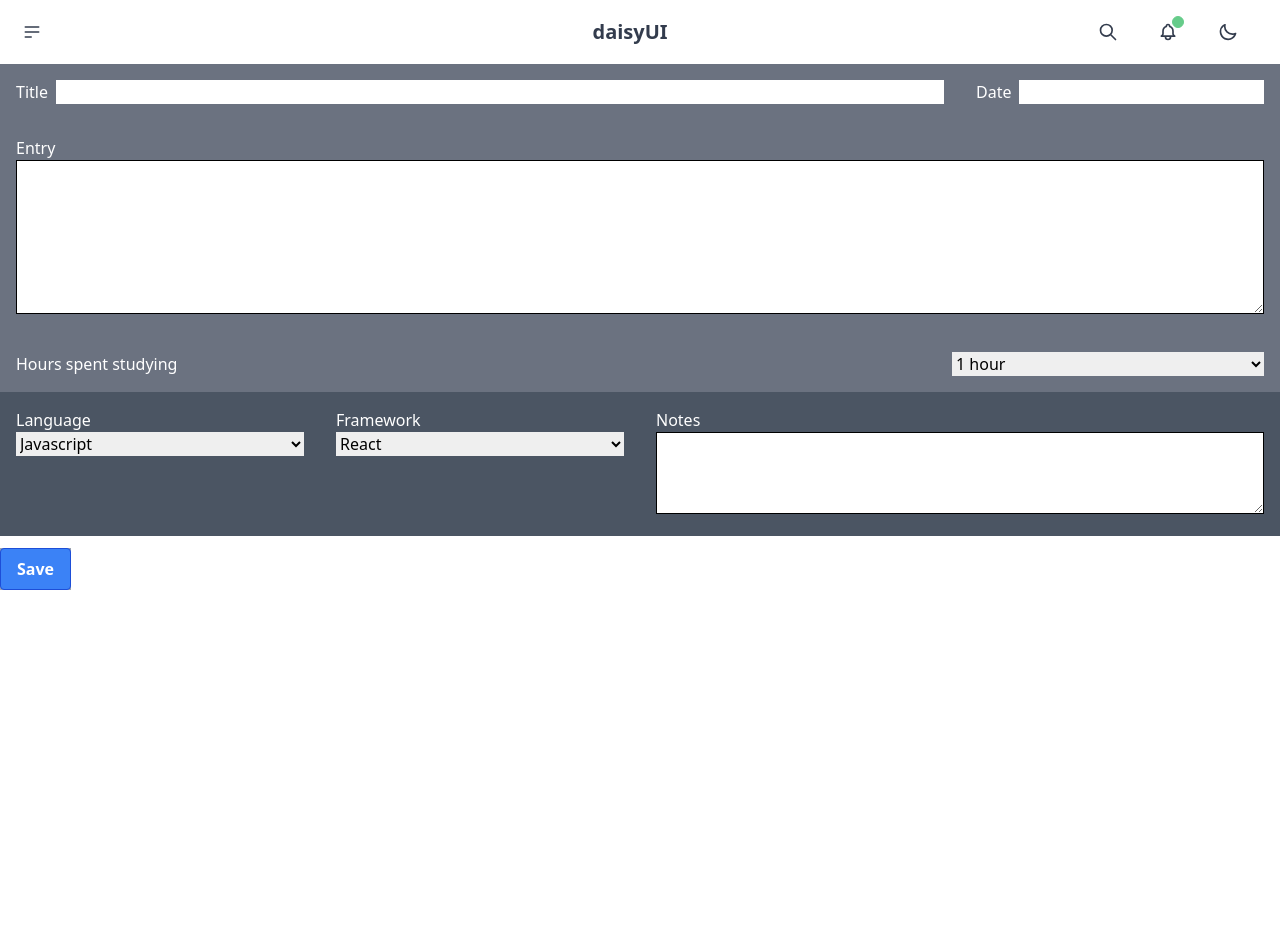
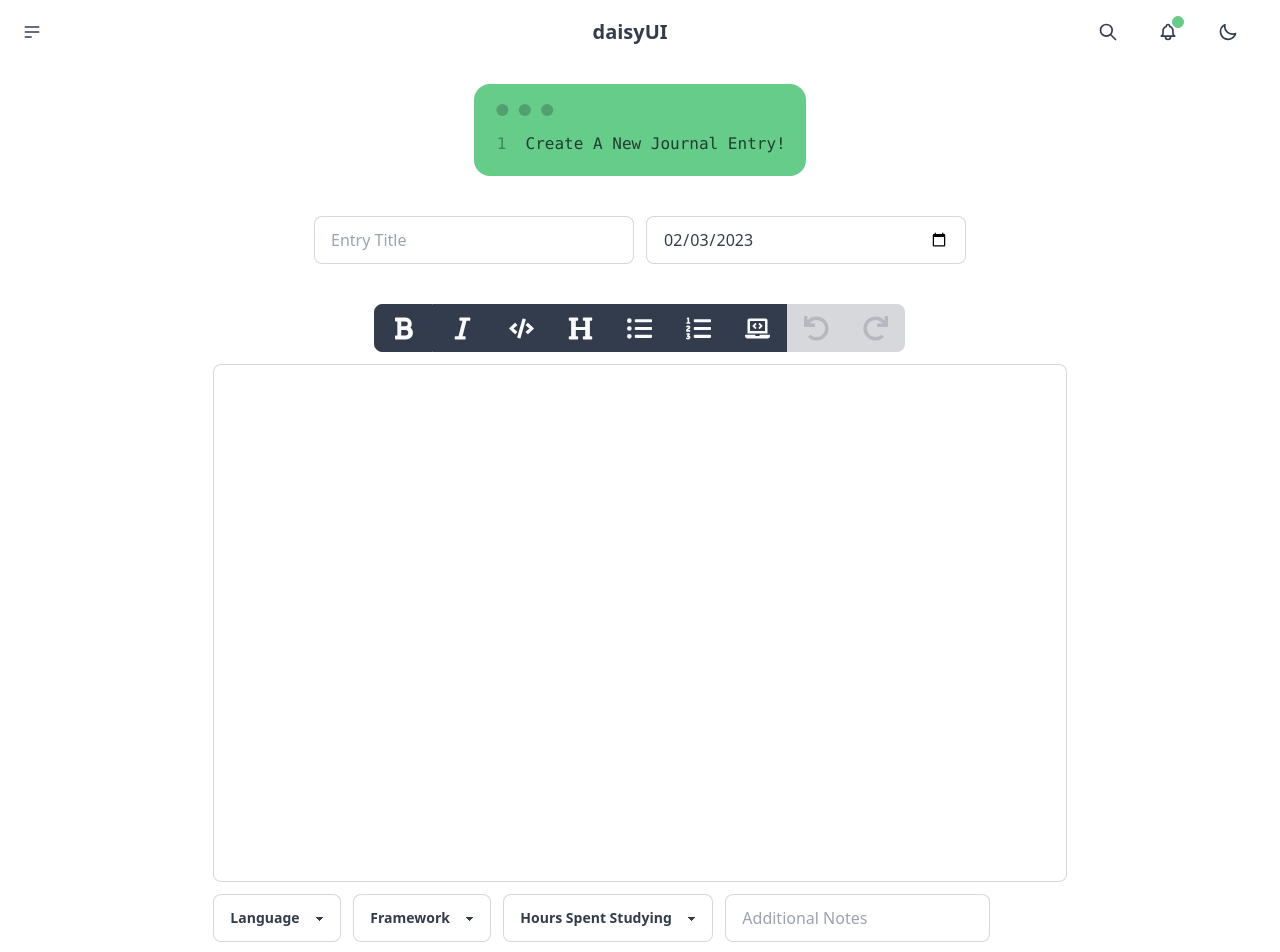
Before and after one commit to hdewett/jounal-app, a React (Create React App) app in the folder client/: page /newEntry in a window 1280 px wide. Shown: the top 952 px of the page. Before the commit the page ends 800 px from the top, so only its background shows below. Built offline with nearby package versions, Linux system fonts and the light colour scheme.

Commit message:
setup text editor using TipTap

```diff
--- a/client/src/components/Tiptap.jsx
+++ b/client/src/components/Tiptap.jsx
@@ -12,7 +12,7 @@ import {
   FaListUl
  } from 'react-icons/fa';
 import React from 'react';
-import { useState, useEffect } from 'react';
+import { useState } from 'react';
 import axios from  'axios';
 import { useNavigate } from "react-router-dom";
 
@@ -116,26 +116,29 @@ const MenuBar = ({ editor }) => {
   )
 }
 
-const TipTap = ({setEntryFormData}) => {
+const NewEntry = ({setEntryFormData}) => {
 
   const navigate = useNavigate();
 
+  // Formats and sets the default value of the date picker to today's date.
+  const today = new Date();
+  const date = today.setDate(today.getDate());
+  const defaultDateValue = new Date(date).toISOString().split('T')[0] // yyyy-mm-dd
+
   const [newEntry, setnewEntry] = useState({
-    title: "",
-    date: "",
-    entry:"",
-    hours: "",
-    language:"",
-    framework:"",
-    notes:"",
-    user: 1
+    title: null,
+    date: defaultDateValue,
+    entry: null,
+    hours: null,
+    language: null,
+    framework: null,
+    notes: null,
   });
 
 
   const updateEntry = (key, value) => {
-    console.log("saving html!");
     setnewEntry((prev) =>{
-  return {...prev, [key]:value}
+      return {...prev, [key]:value}
     })
   }
 
@@ -144,15 +147,16 @@ const TipTap = ({setEntryFormData}) => {
     extensions: [
       StarterKit,
     ],
+    onUpdate({ editor }) {
+      const html = editor.getHTML();
+      updateEntry("entry", html);
+    },
     content: ``,
   })
 
   // Save entry to the db
   const save = () => {
-    const html = editor.getHTML();
-    updateEntry("entry", html);
-    console.log(html);
-
+    console.log("Current State: ", newEntry)
     axios.post('/api/entries', newEntry)
     .then((response) => {
       navigate("/entriesfeed")
@@ -163,15 +167,11 @@ const TipTap = ({setEntryFormData}) => {
     });
   }
 
-  // Formats and sets the default value of the date picker to today's date.
-  const today = new Date();
-  const date = today.setDate(today.getDate());
-  const defaultValue = new Date(date).toISOString().split('T')[0] // yyyy-mm-dd
-
   // Get content from the text editor as html
   const getHtml = () => {
     const html = editor.getHTML();
-    return html;
+      console.log("Editor html: ", html);
+      return html;
   }
 
   return (
@@ -191,20 +191,23 @@ const TipTap = ({setEntryFormData}) => {
           value={newEntry.title}
           onChange={(event) => updateEntry("title", event.target.value)}
           className="input input-bordered w-full max-w-xs"
+          required
         />
         <input
           type="date"
-          defaultValue={defaultValue}
+          defaultValue={defaultDateValue}
           value={newEntry.date}
           onChange={(event) => updateEntry("date", event.target.value)}
-          placeholder="Type here"
           className="input input-bordered w-full max-w-xs"
         />
         </div>
         {/* Editor ToolBar - bold, italic, code snippet, etc... */}
         <MenuBar editor={editor} className="w-2/3"/>
         {/* Editor */}
-        <EditorContent editor={editor} className="textarea textarea-bordered w-2/3 mt-3 text-xl"/>
+        <EditorContent
+          editor={editor}
+          className="textarea textarea-bordered w-2/3 mt-3 text-xl"
+          />
         <div className="w-2/3 flex gap-x-3 mt-3">
         <select
           className="select select-bordered w-auto max-w-xs"
@@ -252,8 +255,11 @@ const TipTap = ({setEntryFormData}) => {
           <button type="submit" className="btn btn-primary w-32">Save</button>
         </div>
       </form>
+        <div className='flex w-2/3 justify-end mt-3 mb-10'>
+          <button onClick={getHtml} className="btn btn-primary w-32">Print HTML</button>
+        </div>
       </div>
   )
 }
 
-export default TipTap
+export default NewEntry
--- a/client/src/pages/NewEntry.jsx
+++ b/client/src/pages/NewEntry.jsx
@@ -1,127 +1,265 @@
-import React from "react";
-
-import { useState, useEffect } from 'react';
+import { EditorContent, useEditor } from '@tiptap/react'
+import StarterKit from '@tiptap/starter-kit'
+import {
+  FaBold,
+  FaItalic,
+  FaCode,
+  FaLaptopCode,
+  FaHeading,
+  FaUndo,
+  FaRedo,
+  FaListOl,
+  FaListUl
+ } from 'react-icons/fa';
+import React from 'react';
+import { useState } from 'react';
 import axios from  'axios';
 import { useNavigate } from "react-router-dom";
 
-function NewEntry() {
+const MenuBar = ({ editor }) => {
+  if (!editor) {
+    return null
+  }
+
+  return (
+    <section className="btn-group flex w-2/3 justify-center">
+      <button
+        onClick={() => editor.chain().focus().toggleBold().run()}
+        disabled={
+          !editor.can()
+            .chain()
+            .focus()
+            .toggleBold()
+            .run()
+        }
+        className={editor.isActive('bold') ? 'is-active btn btn-active' : 'btn' }
+      >
+        <FaBold size={25}/>
+      </button>
+      <button
+        onClick={() => editor.chain().focus().toggleItalic().run()}
+        disabled={
+          !editor.can()
+            .chain()
+            .focus()
+            .toggleItalic()
+            .run()
+        }
+        className={editor.isActive('italic') ? 'is-active btn btn-active' : 'btn'}
+      >
+        <FaItalic size={25}/>
+      </button>
+      <button
+        onClick={() => editor.chain().focus().toggleCode().run()}
+        disabled={
+          !editor.can()
+            .chain()
+            .focus()
+            .toggleCode()
+            .run()
+        }
+        className={editor.isActive('code') ? 'is-active btn btn-active' : 'btn'}
+      >
+        <FaCode size={25}/>
+      </button>
+      <button
+        onClick={() => editor.chain().focus().toggleHeading({ level: 1 }).run()}
+        className={editor.isActive('heading', { level: 1 }) ? 'is-active btn btn-active' : 'btn'}
+      >
+        <FaHeading size={25}/>
+      </button>
+      <button
+        onClick={() => editor.chain().focus().toggleBulletList().run()}
+        className={editor.isActive('bulletList') ? 'is-active btn btn-active' : 'btn'}
+      >
+        <FaListUl size={25}/>
+      </button>
+      <button
+        onClick={() => editor.chain().focus().toggleOrderedList().run()}
+        className={editor.isActive('orderedList') ? 'is-active btn btn-active' : 'btn'}
+      >
+        <FaListOl size={25} />
+      </button>
+      <button
+        onClick={() => editor.chain().focus().toggleCodeBlock().run()}
+        className={editor.isActive('codeBlock') ? 'is-active btn btn-active' : 'btn'}
+      >
+        <FaLaptopCode size={25}/>
+      </button>
+      <button
+        className="btn btn-ghost"
+        onClick={() => editor.chain().focus().undo().run()}
+        disabled={
+          !editor.can()
+            .chain()
+            .focus()
+            .undo()
+            .run()
+        }
+      >
+        <FaUndo size={25}/>
+      </button>
+      <button
+        className="btn btn-ghost"
+        onClick={() => editor.chain().focus().redo().run()}
+        disabled={
+          !editor.can()
+            .chain()
+            .focus()
+            .redo()
+            .run()
+        }
+      >
+        <FaRedo size={25}/>
+      </button>
+    </section>
+  )
+}
+
+const NewEntry = ({setEntryFormData}) => {
+
   const navigate = useNavigate();
+
+  // Formats and sets the default value of the date picker to today's date.
+  const today = new Date();
+  const date = today.setDate(today.getDate());
+  const defaultDateValue = new Date(date).toISOString().split('T')[0] // yyyy-mm-dd
+
   const [newEntry, setnewEntry] = useState({
-    title: "",
-    date: "",
-    entry:"",
-    hours: "",
-    language:"",
-    framework:"",
-    notes:""
+    title: null,
+    date: defaultDateValue,
+    entry: null,
+    hours: null,
+    language: null,
+    framework: null,
+    notes: null,
   });
 
-const save = () => {
-  axios.post('/api/entries',
-    newEntry
-  )
-  .then(function (response) {
-    navigate("/entriesfeed")
-    console.log(response);
-  })
-  .catch(function (error) {
-    console.log(error);
-  });
-}
 
   const updateEntry = (key, value) => {
     setnewEntry((prev) =>{
       return {...prev, [key]:value}
     })
   }
+
+  // Initializes TipTap text editor
+  const editor = useEditor({
+    extensions: [
+      StarterKit,
+    ],
+    onUpdate({ editor }) {
+      const html = editor.getHTML();
+      updateEntry("entry", html);
+    },
+    content: ``,
+  })
+
+  // Save entry to the db
+  const save = () => {
+    console.log("Current State: ", newEntry)
+    axios.post('/api/entries', newEntry)
+    .then((response) => {
+      navigate("/entriesfeed")
+      console.log(response);
+    })
+    .catch((error) => {
+      console.log(error);
+    });
+  }
+
+  // Get content from the text editor as html
+  const getHtml = () => {
+    const html = editor.getHTML();
+      console.log("Editor html: ", html);
+      return html;
+  }
+
   return (
-
-    <div data-theme="emerald" className="lg:justify-center lg:align-middle lg:flex  ">
-    <form className="w-[100vw]" onSubmit={((event) =>{
+      <div className="flex flex-col justify-center items-center mt-5">
+        <div className="mockup-code bg-primary text-primary-content mb-10">
+          <pre data-prefix="1"><code>Create A New Journal Entry!</code></pre>
+        </div>
+        <form
+          className="flex flex-col justify-center items-center w-full"
+          onSubmit={((event) =>{
             event.preventDefault();
-      save();
-
-    })}>
-      <div className="flex">
-        <div className="flex gap-2 w-3/4 p-4 bg-gray-500 text-white">
-          <h3>Title</h3>
-          <input className="w-full text-black " value={newEntry.title
-          }  onChange={(event) => updateEntry("title", event.target.value)}></input>
+            save();})}>
+        <div className="flex w-full justify-center gap-x-3 mb-10">
+        <input
+          type="text"
+          placeholder="Entry Title"
+          value={newEntry.title}
+          onChange={(event) => updateEntry("title", event.target.value)}
+          className="input input-bordered w-full max-w-xs"
+          required
+        />
+        <input
+          type="date"
+          defaultValue={defaultDateValue}
+          value={newEntry.date}
+          onChange={(event) => updateEntry("date", event.target.value)}
+          className="input input-bordered w-full max-w-xs"
+        />
         </div>
-        <div className="flex gap-2 w-1/4 p-4 bg-gray-500 text-white">
-          <h3>Date</h3>
-          <input
-            className="w-full text-black"
-            value={newEntry.date}
-            onChange={(event) => updateEntry("date", event.target.value)}>
-          </input>
-        </div>
-      </div>
-      <div className="flex">
-        <div className=" gap-2 w-full p-4 bg-gray-500" >
-          <h3 className="text-white">Entry</h3>
-          <textarea
-            rows="5"
-            className="w-full text-black border p-4 border-black"
-            value={newEntry.entry}
-            onChange={(event) => updateEntry("entry", event.target.value)}>
-          </textarea>
-        </div>
-      </div>
-      <div className="flex">
-        <div className="flex justify-between gap-2 w-full p-4 bg-gray-500 ">
-          <h3 className="text-white">Hours spent studying</h3>
-          <select className="text-black w-1/4" name="hours" id="hours"  value={newEntry.hours}  onChange={(event) => updateEntry("hours", event.target.value)}>
-            <option value="1" selected>1 hour</option>
-            <option value="2">2 hours</option>
-            <option value="3">3 hours</option>
-            <option value="4">4 hours</option>
+        {/* Editor ToolBar - bold, italic, code snippet, etc... */}
+        <MenuBar editor={editor} className="w-2/3"/>
+        {/* Editor */}
+        <EditorContent
+          editor={editor}
+          className="textarea textarea-bordered w-2/3 mt-3 text-xl"
+          />
+        <div className="w-2/3 flex gap-x-3 mt-3">
+        <select
+          className="select select-bordered w-auto max-w-xs"
+          name="hours"
+          id="hours"
+          value={newEntry.language}
+          onChange={(event) => updateEntry("language", event.target.value)}>
+            <option disabled selected>Language</option>
+            <option value={1}>Javascript</option>
+            <option value={2}>Python</option>
+            <option value={3}>Java</option>
         </select>
-        </div>
-      </div>
-      <div className="flex">
-        <div className=" gap-2 w-1/4 p-4 bg-gray-600 text-white">
-          <h3>Language</h3>
-          <select className="text-black w-full" name="cars" id="cars"  value={newEntry.language
-          }  onChange={(event) => updateEntry("language", event.target.value)}>
-            <option value="1" selected>Javascript</option>
-            <option value="2">Python</option>
-            <option value="3">Java</option>
-
-          </select>
-        </div>
-        <div className=" gap-2 w-1/4 p-4 bg-gray-600 text-white">
-          <h3>Framework</h3>
         <select
-          className="text-black w-full"
+          className="select select-bordered w-auto max-w-xs"
           name="cars"
           id="cars"
           value={newEntry.framework}
           onChange={(event) => updateEntry("framework", event.target.value)}>
-            <option value="1" selected> React</option>
-            <option value="2">Django</option>
-            <option value="3"> Kotlin</option>
+            <option disabled selected>Framework</option>
+            <option value={1}>React</option>
+            <option value={2}>Django</option>
+            <option value={3}>Kotlin</option>
         </select>
+        <select
+          className="select select-bordered w-auto max-w-xs"
+          name="hours"
+          id="hours"
+          value={newEntry.hours}
+          onChange={(event) => updateEntry("hours", event.target.value)}>
+            <option disabled selected>Hours Spent Studying</option>
+            <option value={1}>1</option>
+            <option value={2}>2</option>
+            <option value={3}>3</option>
+            <option value={4}>4</option>
+            <option value={5}>5</option>
+        </select>
+        <input
+        type="text"
+        placeholder="Additional Notes"
+        className="input input-bordered w-auto max-w-xs"
+        value={newEntry.notes}
+        onChange={(event) => updateEntry("notes", event.target.value)}/>
         </div>
-        <div className=" gap-2 w-1/2 p-4 bg-gray-600 text-white">
-          <h3>Notes</h3>
-          <textarea
-            rows="2"
-            className="w-full text-black border p-4 border-black"
-            value={newEntry.notes}
-            onChange={(event) => updateEntry("notes", event.target.value)}>
-          </textarea>
-        </div>
-      </div>
-      <div className="flex justify-between">
-        <div></div>
-        <div className="bg-gray-400 text-black my-3 absolute bottom-100 right-90">
-          <button className="bg-blue-500 hover:bg-blue-700 text-white font-bold py-2 px-4 border border-blue-700 rounded  ">Save</button>
-        </div>
+        <div className='flex w-2/3 justify-end mt-3 mb-10'>
+          <button type="submit" className="btn btn-primary w-32">Save</button>
         </div>
       </form>
+        <div className='flex w-2/3 justify-end mt-3 mb-10'>
+          <button onClick={getHtml} className="btn btn-primary w-32">Print HTML</button>
+        </div>
       </div>
   )
 }
 
-export default NewEntry;
+export default NewEntry
```
Also changed, not shown: 2 other files (tests, documents, lock files or other folders). Lines whose indentation alone changed are shown as unchanged.
